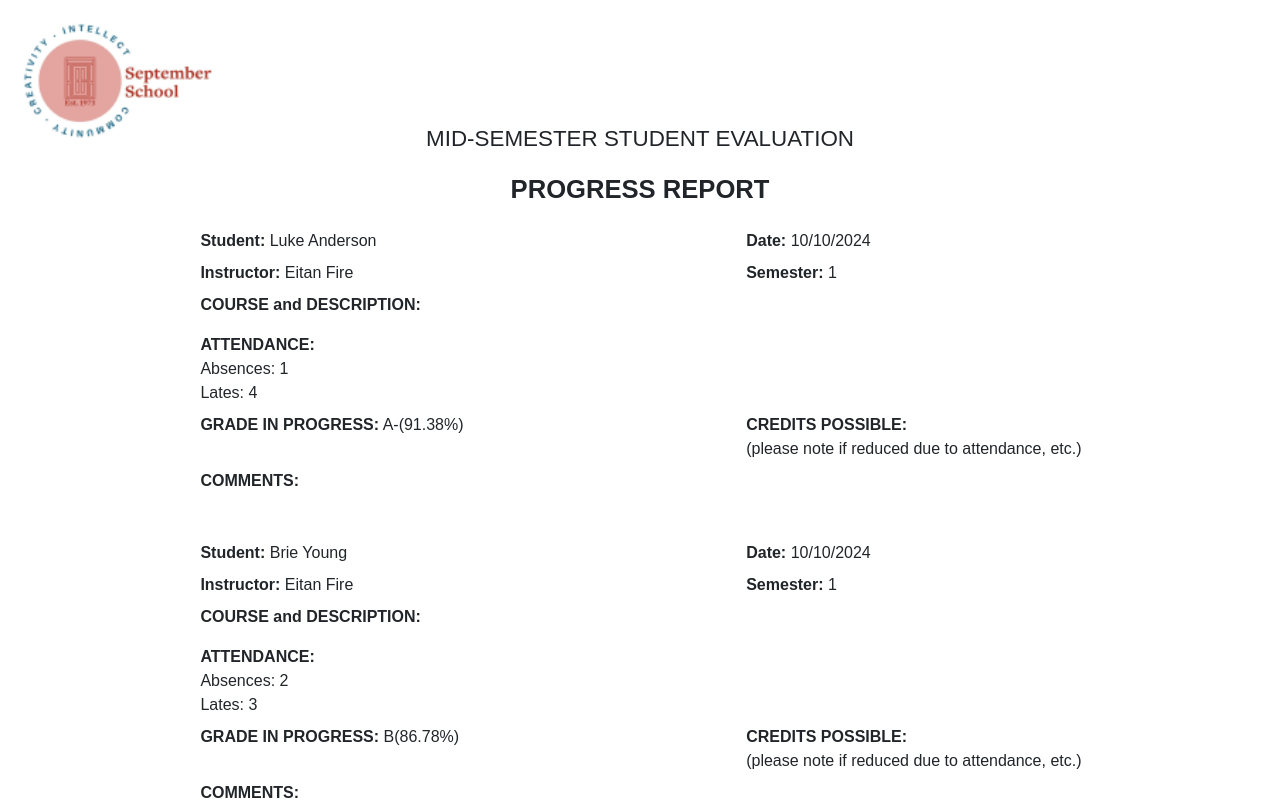
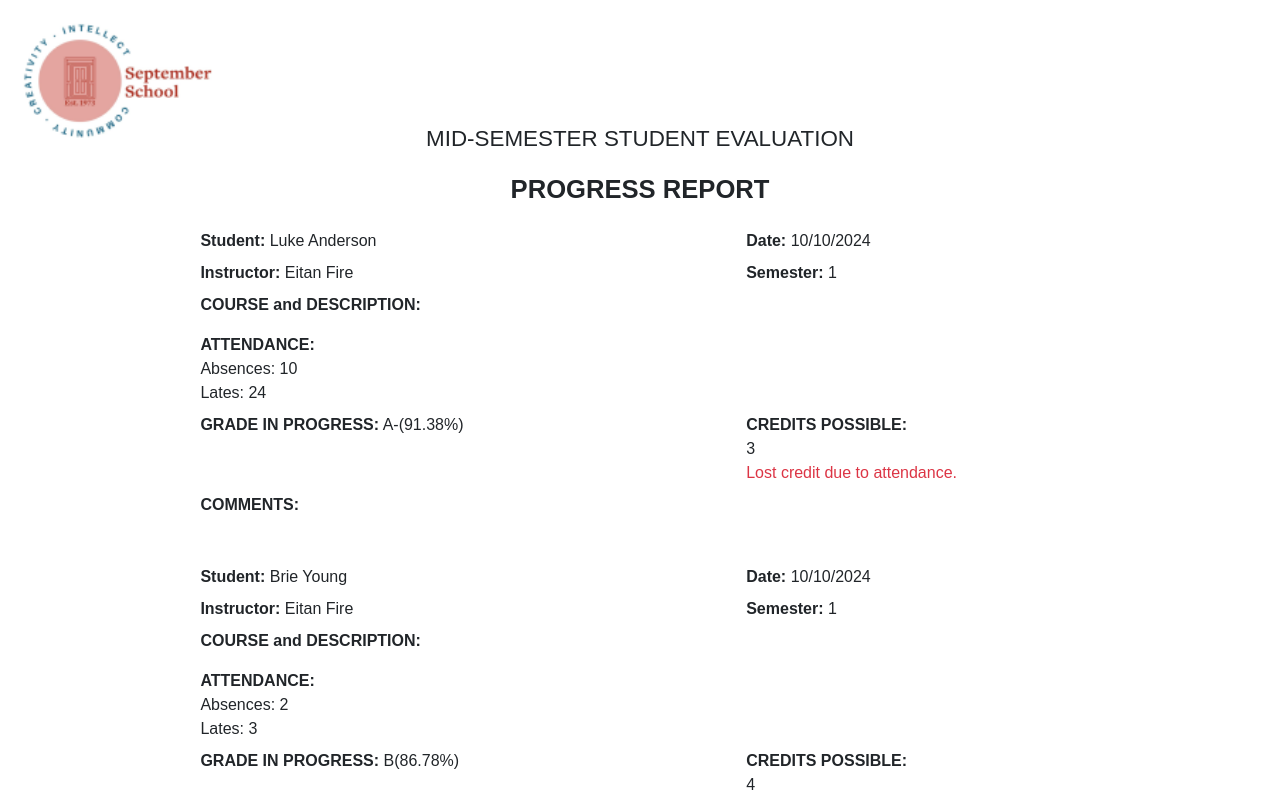
Before and after one commit to eitanfire/Progress-Report-Generator, a React (Vite) app: page / in a window 1280 px wide. Shown: the top 800 px of the page. Built offline with nearby package versions, Linux system fonts and the light colour scheme.

Commit message:
calculate credits

```diff
--- a/package.json
+++ b/package.json
@@ -22,7 +22,7 @@
     "@types/react-dom": "^18.3.0",
     "@vitejs/plugin-react": "^4.3.2",
     "eslint": "^9.11.1",
-    "eslint-plugin-react-hooks": "^5.1.0-rc.0",
+    "eslint-plugin-react-hooks": "^5.0.0",
     "eslint-plugin-react-refresh": "^0.4.12",
     "globals": "^15.9.0",
     "typescript": "^5.5.3",
--- a/src/components/Report.tsx
+++ b/src/components/Report.tsx
@@ -4,6 +4,7 @@ import gradesData from "../grades.json";
 import gradeScaleData from "../utils/gradeScale.json";
 import attendanceData from "../utils/attendance.json";
 import Logo from "../assets/sept-school-logo.png";
+import { calculateCredits } from "../utils/creditCalculator"; // Import your utility
 
 interface Student {
   lastName: string;
@@ -81,7 +82,13 @@ const Report: React.FC = () => {
           <h2 className="subheading">PROGRESS REPORT</h2>
         </Col>
       </Row>
-      {students.map((student, index) => (
+      {students.map((student, index) => {
+        // Calculate the student's credits based on their attendance
+        const credits = student.attendance
+          ? calculateCredits(student.attendance)
+          : 4; // Default to 4 if no attendance record is available
+
+        return (
           <div key={index} className="report-specifics-container mb-5">
             <Row className="mb-2">
               <Col sm="6">
@@ -131,7 +138,12 @@ const Report: React.FC = () => {
               <Col sm="6">
                 <strong>CREDITS POSSIBLE:</strong>
                 <br />
-              (please note if reduced due to attendance, etc.)
+                {credits}
+                {credits < 4 && (
+                  <div className="text-danger">
+                    Lost credit due to attendance.
+                  </div>
+                )}
               </Col>
             </Row>
             <Row>
@@ -140,7 +152,8 @@ const Report: React.FC = () => {
               </Col>
             </Row>
           </div>
-      ))}
+        );
+      })}
     </Container>
   );
 };
--- a/src/utils/attendance.json
+++ b/src/utils/attendance.json
@@ -4,7 +4,7 @@
   "studentAttendance": [
     {
       "name": "Luke",
-      "attendance": [9, 0, 0, 4, 0, 0, 1, 0]
+      "attendance": [9, 0, 0, 24, 0, 0, 10, 0]
     },
     {
       "name": "Brie",
@@ -12,7 +12,7 @@
     },
     {
       "name": "Isabella",
-      "attendance": [14, 0, 0, 0, 0, 0, 0, 0]
+      "attendance": [14, 0, 0, 0, 0, 0, 20, 0]
     },
     {
       "name": "Sophie",
--- /dev/null
+++ b/src/utils/creditCalculator.ts
@@ -0,0 +1,27 @@
+interface AttendanceRecord {
+  absences: number;
+  lates: number;
+}
+
+export function calculateCredits(attendance: AttendanceRecord): number {
+  const MAX_CREDITS = 4;
+  const ABSENCES_PER_CREDIT_LOSS = 8;
+  const LATES_PER_ABSENCE = 5;
+
+  // Convert lates to equivalent absences
+  const totalAbsences =
+    attendance.absences + Math.floor(attendance.lates / LATES_PER_ABSENCE);
+
+  // Calculate credits lost
+  const creditsLost = Math.floor(totalAbsences / ABSENCES_PER_CREDIT_LOSS);
+
+  // Calculate final credits
+  const finalCredits = Math.max(MAX_CREDITS - creditsLost, 0);
+
+  return finalCredits;
+}
+
+// Example usage:
+// const attendance = { absences: 3, lates: 7 };
+// const credits = calculateCredits(attendance);
+// console.log(credits); // Output: 3
```
Also changed, not shown: 1 other file (tests, documents, lock files or other folders). Lines whose indentation alone changed are shown as unchanged.
